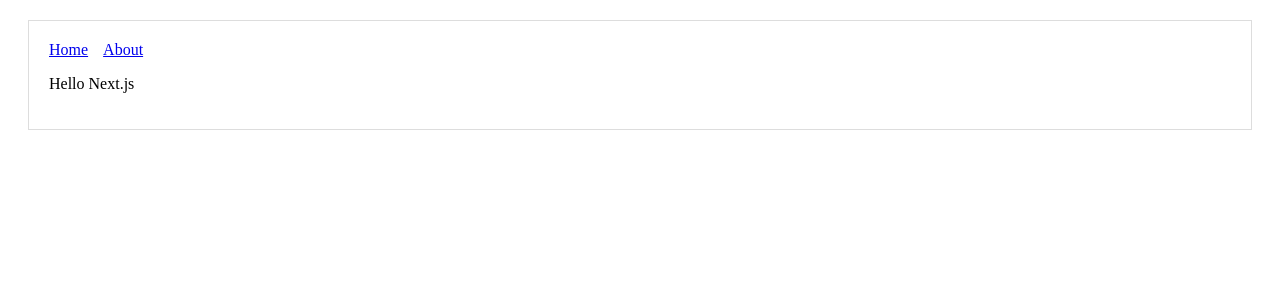
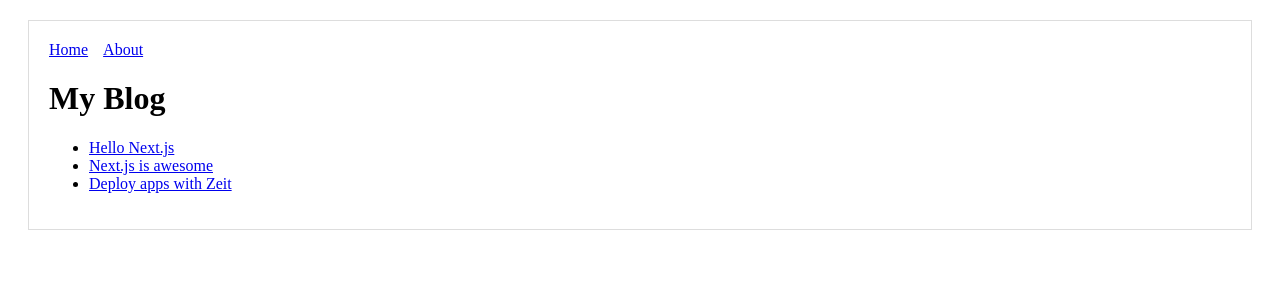
Before and after one commit to MudOnTire/ReactBoilerplates, a Next.js app in the folder server-rendered-website/: page / in a window 1280 px wide. Shown: the top 300 px of the page. Built offline with nearby package versions, Linux system fonts and the light colour scheme.

Commit message:
modify next demo

```diff
--- a/server-rendered-website/pages/index.js
+++ b/server-rendered-website/pages/index.js
@@ -1,9 +1,21 @@
+import Link from 'next/link';
 import Layout from '../components/Layout';
 
-const Index = () => (
+const PostLink = (props) => (
+    <li>
+        <Link href={`/post?title=${props.title}`}>
+            <a>{props.title}</a>
+        </Link>
+    </li>
+);
+
+export default () => (
     <Layout>
-        <p>Hello Next.js</p>
+        <h1>My Blog</h1>
+        <ul>
+            <PostLink title="Hello Next.js" />
+            <PostLink title="Next.js is awesome" />
+            <PostLink title="Deploy apps with Zeit" />
+        </ul>
     </Layout>
-)
-
-export default Index;
+);
```
Also changed, not shown: server-rendered-website/pages/post.js (added, +11 -0 lines).
